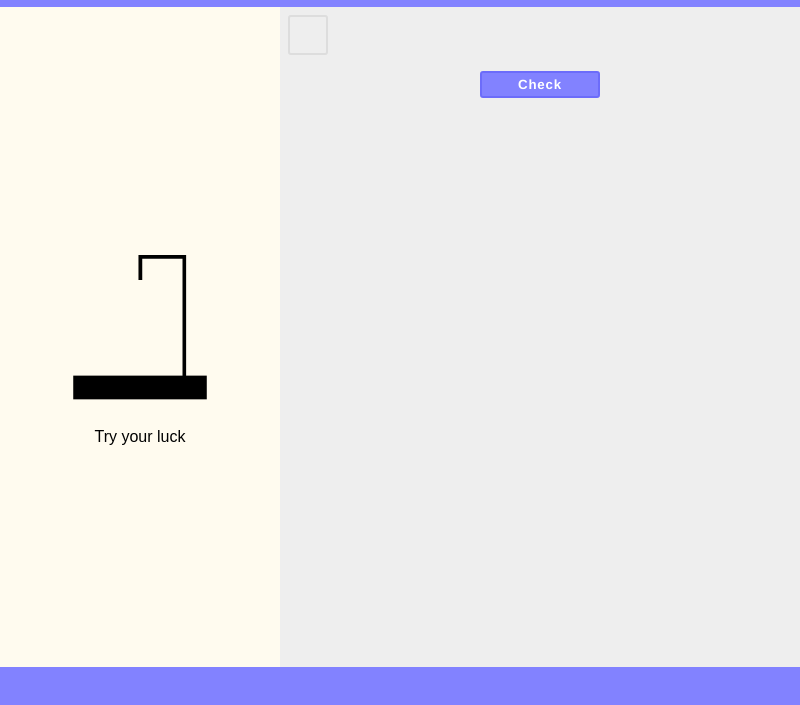
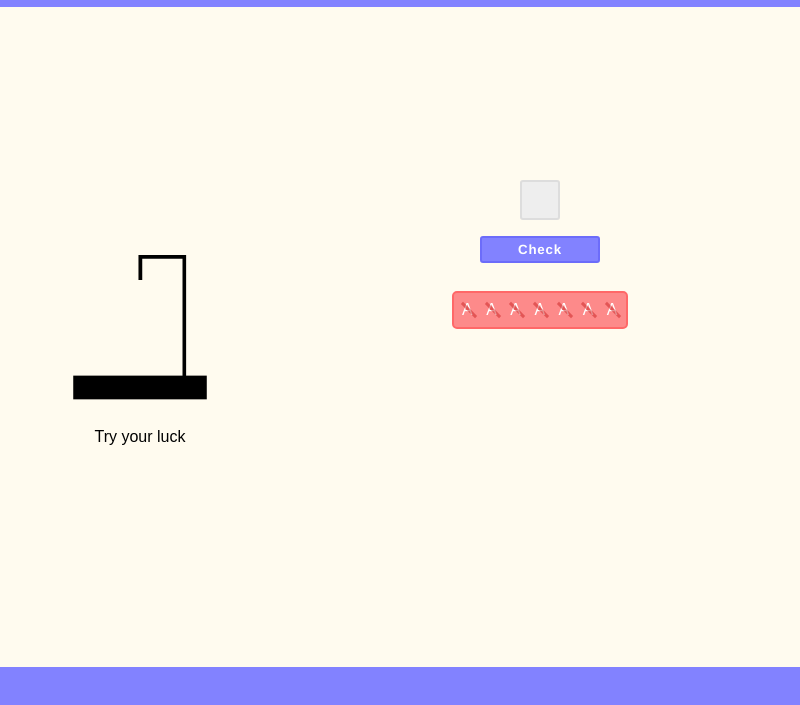
Before and after one commit to zabjd22/HangEm, an Electron app: page app/gamepage.html in a window 800 px wide. Shown: the part 73-778 px from the top of the page. Drawn offline with Linux system fonts and the light colour scheme; no server answers.

Commit message:
Added Better UI elements for gameplay

```diff
--- a/app/gamepage.html
+++ b/app/gamepage.html
@@ -37,7 +37,15 @@
                     </div>
                 </div>
                 <button id="check">Check</button>
-                <div class="missed"></div>
+                <div class="missed">
+                    <div class="wrong-letter">a</div>
+                    <div class="wrong-letter">a</div>
+                    <div class="wrong-letter">a</div>
+                    <div class="wrong-letter">a</div>
+                    <div class="wrong-letter">a</div>
+                    <div class="wrong-letter">a</div>
+                    <div class="wrong-letter">a</div>
+                </div>
             </div>
         </div>
         <footer></footer>
--- a/app/style.css
+++ b/app/style.css
@@ -77,8 +77,9 @@ footer {
 
 .content .playground {
     display: grid;
-    background: #eee;
     width: 100%;
+    height: 50%;
+    margin: auto 0;
     flex-direction: column;
     align-content: start;
     justify-content: stretch;
@@ -119,6 +120,11 @@ footer {
     padding: 8px;
 }
 
+.letters {
+    margin: 0 auto;
+    align-self: center;
+}
+
 .letters .letter input {
     outline: none;
     background: inherit;
@@ -134,8 +140,8 @@ footer {
 
 .focus-letter {
     border: solid;
-    background: #8282ff;
-    border-color: #6c6cfa;
+    background: #9e9eff;
+    border-color: #8282fd;
     text-shadow: 0 0 0 #FFF;
 }
 
@@ -161,3 +167,38 @@ footer {
     text-align: center;
     font-family: Arial, Helvetica, sans-serif;
 }
+
+.playground .missed {
+    background: #fd8a8a;
+    border: solid 2px #ff6868;
+    border-radius: 5px;
+    color: white;
+    display: inline-block;
+    font-family: Arial, Helvetica, sans-serif;
+    text-transform: uppercase;
+    letter-spacing: .5px;
+    text-align: center;
+    min-width: 160px;
+    padding: 8px 4px;
+    justify-self: center;
+    margin-top: 20px;
+    user-select: none;
+}
+
+.playground .missed .wrong-letter {
+    display: inline;
+    position: relative;
+    margin: 0 4px;
+}
+
+.playground .missed .wrong-letter::after {
+    content: '';
+    position: absolute;
+    display: inline-block;
+    width: 20px;
+    height: 3px;
+    background: #c71c1c7c;
+    bottom: 30%;
+    left: 60%;
+    transform: translate(-50%, -50%) rotate(45deg);
+}
```
